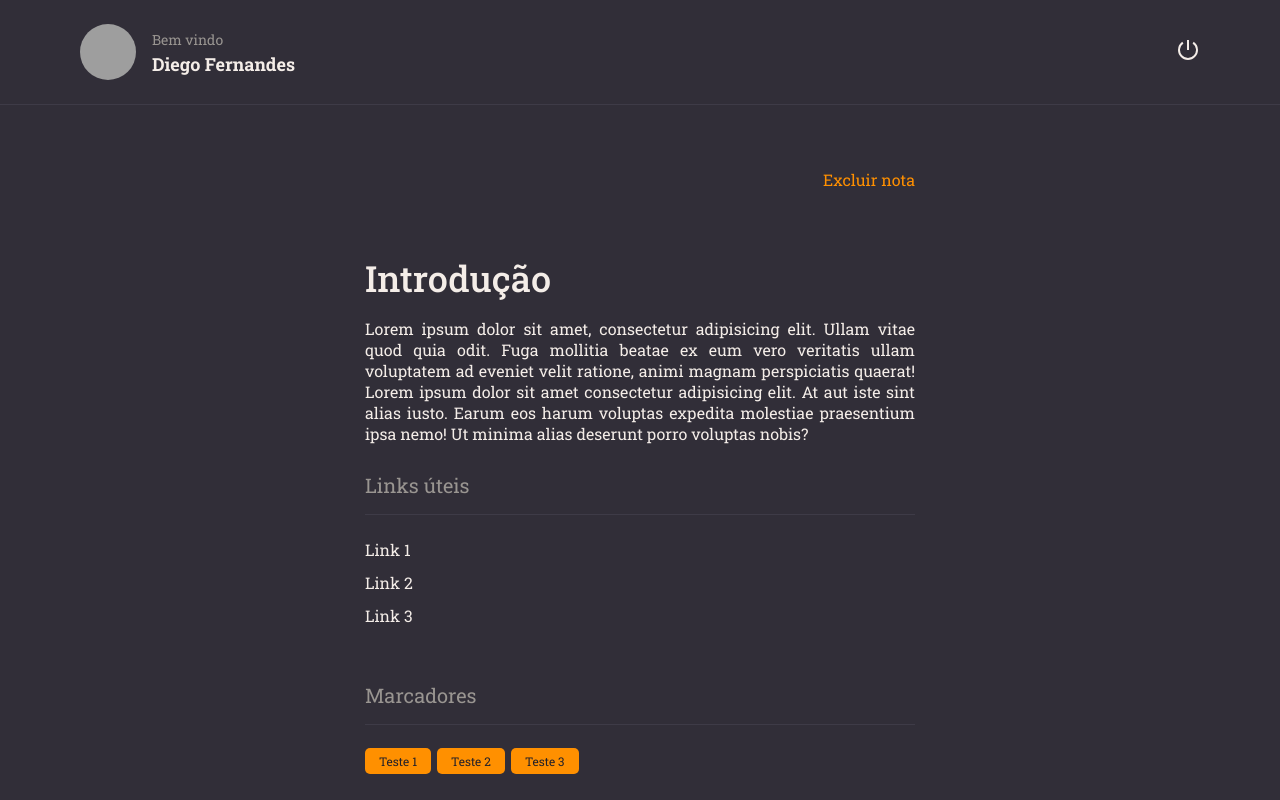
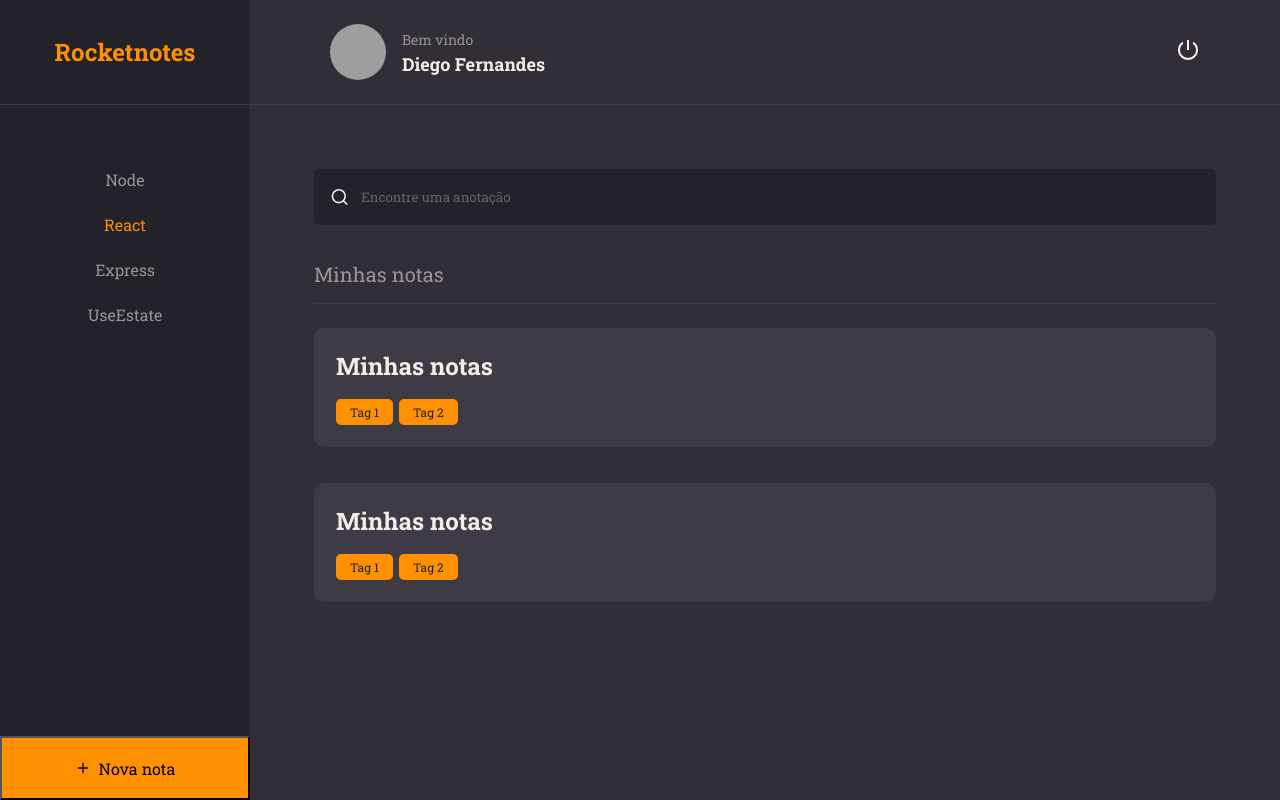
Before and after one commit to joao-milhomem/front_rocketnotes, a React (Vite) app: page / in a window 1280 px wide. Built offline with nearby package versions, Linux system fonts and the light colour scheme; grey boxes are pictures that could not be loaded.

Commit message:
Page Home

```diff
--- a/src/components/ButtonText/index.jsx
+++ b/src/components/ButtonText/index.jsx
@@ -1,8 +1,8 @@
 import { Container } from "./styles";
 
-export function ButtonText({ title, ...rest }) {
+export function ButtonText({ title, isActive = false, ...rest }) {
   return (
-    <Container type="button" {...rest}>
+    <Container type="button" {...rest} isActive={isActive}>
       {title}
     </Container>
   );
--- a/src/components/ButtonText/styles.js
+++ b/src/components/ButtonText/styles.js
@@ -1,7 +1,8 @@
 import styled from "styled-components";
 
 export const Container = styled.button`
-  color: ${({ theme }) => theme.COLORS.ORANGE};
+  color: ${({ theme, isActive }) =>
+    isActive ? theme.COLORS.ORANGE : theme.COLORS.GRAY_100};
   background: none;
   border: none;
   font-size: 16px;
--- /dev/null
+++ b/src/components/Input/index.jsx
@@ -0,0 +1,10 @@
+import { Container } from "./styles";
+
+export function Input({ icon: Icon, ...rest }) {
+  return (
+    <Container>
+      {Icon && <Icon size={20} />}
+      <input {...rest} />
+    </Container>
+  );
+}
--- /dev/null
+++ b/src/components/Input/styles.js
@@ -0,0 +1,28 @@
+import styled from "styled-components";
+
+export const Container = styled.div`
+  display: flex;
+  align-items: center;
+
+  width: 100%;
+
+  background-color: ${({ theme }) => theme.COLORS.BACKGROUND_900};
+  border-radius: 5px;
+
+  > svg {
+    margin-left: 16px;
+  }
+
+  > input {
+    height: 56px;
+    width: 100%;
+    padding: 12px;
+    color: ${({ theme }) => theme.COLORS.WHITE};
+    background-color: transparent;
+    border: none;
+
+    &::placeholder {
+      color: ${({ theme }) => theme.COLORS.GRAY_300};
+    }
+  }
+`;
--- /dev/null
+++ b/src/components/Note/index.jsx
@@ -0,0 +1,17 @@
+import { Container } from "./styles";
+import { Tag } from "../../components/Tag";
+
+export function Note({ data, ...rest }) {
+  return (
+    <Container type="button">
+      <h2>{data.title}</h2>
+      {data.tags && (
+        <footer>
+          {data.tags.map((tag) => (
+            <Tag title={tag.name} key={tag.id} />
+          ))}
+        </footer>
+      )}
+    </Container>
+  );
+}
--- /dev/null
+++ b/src/components/Note/styles.js
@@ -0,0 +1,26 @@
+import styled from "styled-components";
+
+export const Container = styled.button`
+  width: 100%;
+  padding: 22px;
+  margin-bottom: 36px;
+
+  background-color: ${({ theme }) => theme.COLORS.BACKGROUND_700};
+  border-radius: 10px;
+  border: none;
+
+  h2 {
+    margin: 0;
+
+    flex: 1;
+    text-align: left;
+    font-weight: 700;
+    font-size: 24px;
+    color: ${({ theme }) => theme.COLORS.WHITE};
+  }
+
+  footer {
+    width: 100%;
+    display: flex;
+  }
+`;
--- a/src/components/Tag/index.jsx
+++ b/src/components/Tag/index.jsx
@@ -1,8 +1,8 @@
 import { Container } from "./styles";
 
-export function Tag({title}) {
+export function Tag({title, ...rest}) {
   return (
-    <Container>
+    <Container {...rest}>
       {title}
     </Container>
   )
--- a/src/components/header/styles.js
+++ b/src/components/header/styles.js
@@ -1,7 +1,7 @@
 import styled from "styled-components";
 
 export const Container = styled.header`
-  grid-area: header;
+  grid-area: "header";
 
   display: flex;
   justify-content: space-between;
--- a/src/main.jsx
+++ b/src/main.jsx
@@ -1,15 +1,15 @@
 import React from "react";
 import ReactDOM from "react-dom/client";
-import { Details } from "./pages/Details";
-import GlobalStyle from './styles/global'
+import GlobalStyle from "./styles/global";
 import { ThemeProvider } from "styled-components";
-import theme from './styles/theme'
+import theme from "./styles/theme";
+import { Home } from "./pages/Home";
 
 ReactDOM.createRoot(document.getElementById("root")).render(
   <React.StrictMode>
     <ThemeProvider theme={theme}>
-      <GlobalStyle/>
-      <Details />
+      <GlobalStyle />
+      <Home />
     </ThemeProvider>
   </React.StrictMode>
 );
--- /dev/null
+++ b/src/pages/Home/index.jsx
@@ -0,0 +1,85 @@
+import { Brand, Container, Content, Menu, NewNote, Search } from "./styles";
+import { Header } from "../../components/header";
+import { ButtonText } from "../../components/ButtonText";
+import { FiPlus, FiSearch } from "react-icons/fi";
+import { Input } from "../../components/Input";
+import { Section } from "../../components/Section";
+import { Note } from "../../components/Note";
+
+export function Home() {
+  return (
+    <Container>
+      <Brand>
+        <h1>Rocketnotes</h1>
+      </Brand>
+
+      <Header />
+
+      <Menu>
+        <li>
+          <ButtonText title="Node" />
+        </li>
+        <li>
+          <ButtonText title="React" isActive />
+        </li>
+        <li>
+          <ButtonText title="Express" />
+        </li>
+        <li>
+          <ButtonText title="UseEstate" />
+        </li>
+      </Menu>
+
+      <Search>
+        <Input
+          icon={FiSearch}
+          type="text"
+          placeholder="Encontre uma anotação"
+        />
+      </Search>
+
+      <Content>
+        <Section title="Minhas notas">
+          <Note
+            data={{
+              title: "Minhas notas",
+              tags: [
+                {
+                  name: "Tag 1",
+                  id: "1",
+                },
+
+                {
+                  name: "Tag 2",
+                  id: "2",
+                },
+              ],
+            }}
+          />
+
+          <Note
+            data={{
+              title: "Minhas notas",
+              tags: [
+                {
+                  name: "Tag 1",
+                  id: "1",
+                },
+
+                {
+                  name: "Tag 2",
+                  id: "2",
+                },
+              ],
+            }}
+          />
+        </Section>
+      </Content>
+
+      <NewNote>
+        <FiPlus />
+        <span>Nova nota</span>
+      </NewNote>
+    </Container>
+  );
+}
--- /dev/null
+++ b/src/pages/Home/styles.js
@@ -0,0 +1,73 @@
+import styled from "styled-components";
+
+export const Container = styled.div`
+  width: 100%;
+  height: 100vh;
+
+  background-color: ${({ theme }) => theme.COLORS.BACKGROUND_800};
+
+  display: grid;
+  grid-template-columns: 250px auto;
+  grid-template-rows: 105px 128px auto 64px;
+  grid-template-areas:
+    "brand header"
+    "menu search"
+    "menu content"
+    "newnote content";
+`;
+
+export const Brand = styled.div`
+  grid-area: brand;
+  display: flex;
+  justify-content: center;
+  align-items: center;
+
+  border-bottom: 1px solid ${({ theme }) => theme.COLORS.BACKGROUND_700};
+  background-color: ${({ theme }) => theme.COLORS.BACKGROUND_900};
+
+  h1 {
+    font-size: 24px;
+    color: ${({ theme }) => theme.COLORS.ORANGE};
+  }
+`;
+
+export const Menu = styled.ul`
+  grid-area: menu;
+  padding-top: 64px;
+  text-align: center;
+
+  > li {
+    margin-bottom: 24px;
+  }
+  background-color: ${({ theme }) => theme.COLORS.BACKGROUND_900};
+`;
+
+export const Search = styled.div`
+  grid-area: search;
+
+  padding: 64px 64px 0;
+`;
+
+export const Content = styled.div`
+  grid-area: content;
+  padding: 0 64px;
+  overflow-y: auto;
+`;
+
+export const NewNote = styled.button`
+  grid-area: newnote;
+  display: flex;
+  align-items: center;
+  justify-content: center;
+  gap: 8px;
+
+  background-color: ${({ theme }) => theme.COLORS.ORANGE};
+
+  > svg {
+    font-size: 16px;
+  }
+
+  > span {
+    font-size: 16px;
+  }
+`;
```
